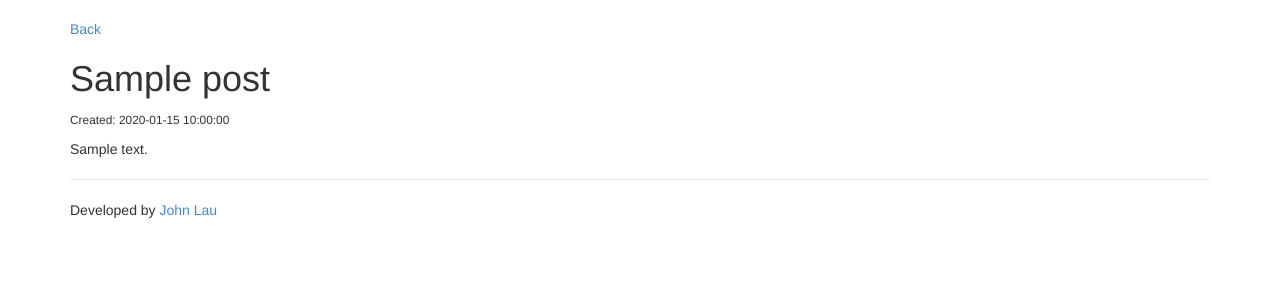
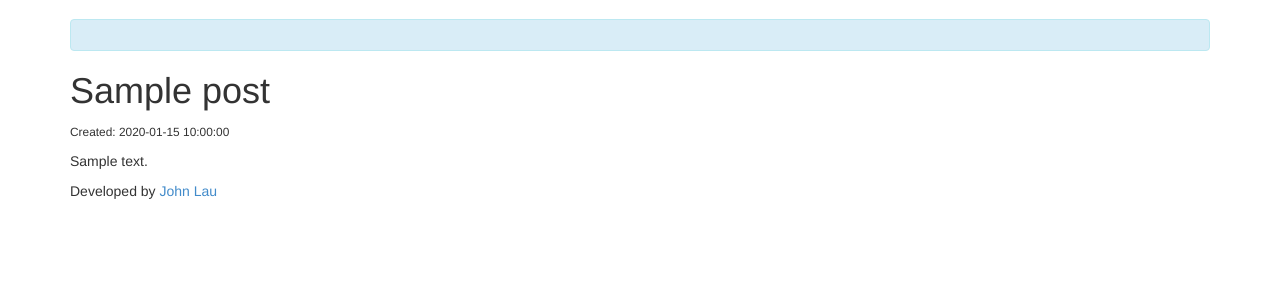
Before and after one commit to jolks/cakephp-blog-example, a CakePHP app: the page made by app/View/Posts/view.ctp in a window 1280 px wide. Shown: the part 51-351 px from the top of the page. Run offline with PHP 8.4 and a stand-in for CakePHP, Linux system fonts and the light colour scheme; the template is opened without the code that fills it: most values are stand-ins (such as "Sample title", 1, 10 or a date in 2020); some libraries are stand-ins or nearby versions.

Commit message:
Updated UI

```diff
--- a/app/View/Layouts/default.ctp
+++ b/app/View/Layouts/default.ctp
@@ -3,7 +3,7 @@
 <head>
     <?php echo $this->Html->charset(); ?>
     <title>
-        Cap Forum
+        My Blog
     </title>
     <?php
         echo $this->Html->meta('icon');
@@ -26,11 +26,11 @@
     <?php echo $this->element('navigation');?>
 
     <div class="container">
-      <?php echo $this->Session->flash(); ?>
+      <div class="alert alert-info" role="alert"><?php echo $this->Session->flash(); ?></div>
 
       <?php echo $this->fetch('content'); ?>
 
-      <hr>
+      <!--<hr>-->
       <footer>
         <p>Developed by <a href="http://www.jolks.co">John Lau</a></p>
       </footer>
--- a/app/View/Posts/view.ctp
+++ b/app/View/Posts/view.ctp
@@ -1,7 +1,4 @@
-<?php echo $this->Html->link(
-    'Back',
-    array('controller' => 'posts', 'action' => 'index')
-); ?>
+
 
 <h1><?php echo h($post['Post']['title']); ?></h1>
 
```
